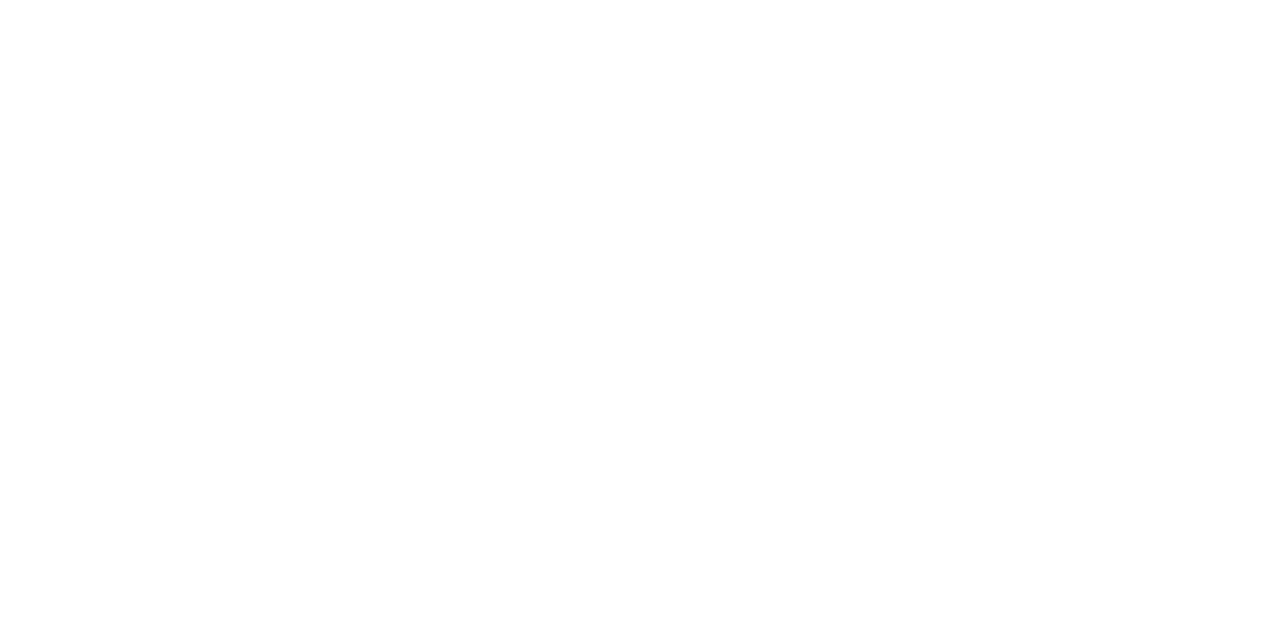
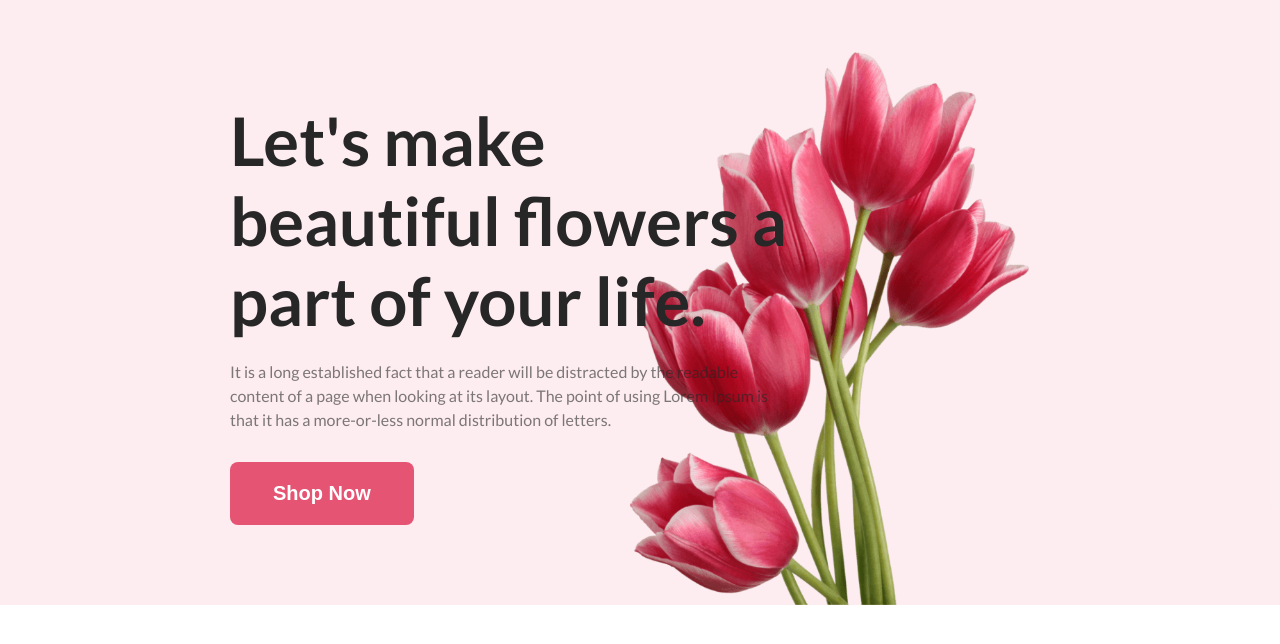
Before and after one commit to tanvirsiraj/flower-shop, a plain HTML site: page index.html in a window 1280 px wide. Drawn offline with Linux system fonts and the light colour scheme.

Commit message:
header added

```diff
--- a/index.html
+++ b/index.html
@@ -6,5 +6,29 @@
     <title>Flower Shop</title>
     <link rel="stylesheet" href="style.css" />
   </head>
-  <body></body>
+  <body>
+    <!-- header  -->
+    <header class="wrapper">
+      <div class="header-content">
+        <div>
+          <h1 class="header-title">
+            Let's make <br />
+            beautiful flowers a <br />
+            part of your life.
+          </h1>
+          <p class="section-description">
+            It is a long established fact that a reader will be distracted by
+            the readable content of a page when looking at its layout. The point
+            of using Lorem Ipsum is that it has a more-or-less normal
+            distribution of letters.
+          </p>
+          <button class="btn-primary">Shop Now</button>
+        </div>
+      </div>
+    </header>
+    <!-- main section  -->
+    <main></main>
+    <!-- footer  -->
+    <footer></footer>
+  </body>
 </html>
--- a/style.css
+++ b/style.css
@@ -0,0 +1,78 @@
+/* common styles  */
+@import url("https://fonts.googleapis.com/css2?family=Lato:wght@400;700&display=swap");
+
+* {
+  margin: 0;
+  padding: 0;
+  box-sizing: border-box;
+}
+img {
+  width: 100%;
+}
+body {
+  font-family: "Lato", sans-serif;
+}
+.wrapper {
+  padding-inline: 230px;
+}
+
+.section-title {
+  color: #272727;
+  text-align: center;
+  font-size: 40px;
+  font-weight: 800;
+}
+.section-description {
+  color: rgba(39, 39, 39, 0.6);
+  text-align: center;
+  font-size: 18px;
+  font-weight: 400;
+  line-height: 30px;
+}
+.btn-primary {
+  color: #fff;
+  border-radius: 8px;
+  background: #e55473;
+  font-size: 20px;
+  font-weight: 700;
+  padding: 20px 43px;
+  border: none;
+  cursor: pointer;
+}
+
+/* header styles  start */
+header {
+  background: rgba(229, 84, 115, 0.1);
+  padding-top: 50px;
+  margin-bottom: 178px;
+}
+.header-content {
+  background: url(./flower-asset/pngwing\ 10.png);
+  display: flex;
+  justify-content: space-between;
+  align-items: center;
+  background-repeat: no-repeat;
+  background-position: bottom right;
+  background-size: contain;
+}
+
+.header-title {
+  color: #272727;
+  font-size: 67px;
+  font-weight: 800;
+  max-width: 700px;
+  margin-top: 50px;
+}
+header .section-description {
+  text-align: left;
+  max-width: 550px;
+  font-size: 16px;
+  line-height: normal;
+  margin-top: 20px;
+  margin-bottom: 30px;
+  line-height: 24px;
+}
+.header-content .btn-primary {
+  margin-bottom: 80px;
+}
+/* header styles  end */
```
Also changed, not shown: flower-asset/Flower 01.png (renamed from Flower Asset/Flower 01.png), flower-asset/Group 57.png (renamed from Flower Asset/Group 57.png), flower-asset/Group 58.png (renamed from Flower Asset/Group 58.png), flower-asset/Group 59.png (renamed from Flower Asset/Group 59.png), flower-asset/Rectangle 4.png (renamed from Flower Asset/Rectangle 4.png), flower-asset/Rectangle 5.png (renamed from Flower Asset/Rectangle 5.png), flower-asset/Rectangle 6.png (renamed from Flower Asset/Rectangle 6.png), flower-asset/Rectangle 9.png (renamed from Flower Asset/Rectangle 9.png), flower-asset/pngwing 10.png (renamed from Flower Asset/pngwing 10.png), flower-asset/pngwing 5.png (renamed from Flower Asset/pngwing 5.png), flower-asset/pngwing 6.png (renamed from Flower Asset/pngwing 6.png), flower-asset/pngwing 7.png (renamed from Flower Asset/pngwing 7.png), flower-asset/pngwing 8.png (renamed from Flower Asset/pngwing 8.png).
